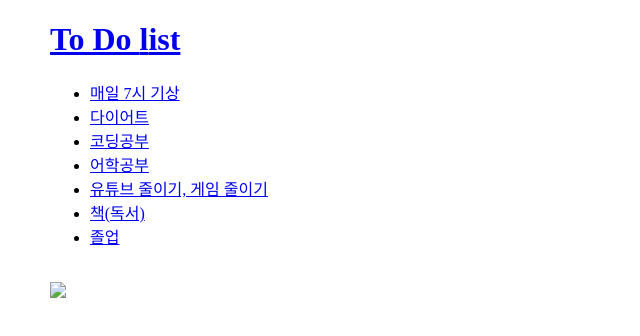
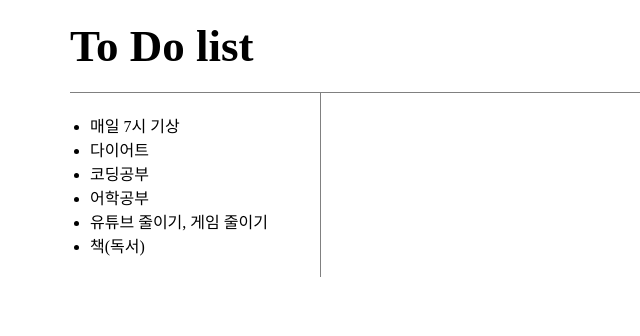
Before and after one commit to a003452/My-first-web-site, a plain HTML site: page index.html in a window 1280 px wide. Shown: the whole page, without its empty margins (0-640 px from the left). Drawn offline with Linux system fonts and the light colour scheme.

Commit message:
Update index.html

```diff
--- a/index.html
+++ b/index.html
@@ -1,11 +1,49 @@
 <!doctype html>
 <html>
   <head>
-    <title>To Do list - Welcome </title>
+    <title>To Do list 4 - Language Study</title>
     <meta charset="utf-8">
+    <style>
+      .overlap {
+        border-right:0;
+      }
+      body {
+        margin:0;
+        padding:20px;
+      }
+      a {
+        color:black;
+        text-decoration:none;
+      }
+      h1 {
+        font-size:45px;
+        text-align:left;
+        border-bottom:1px solid gray;
+        margin:0;
+        padding-bottom:20px;
+      }
+      h2 {
+        border-right:1px solid gray;
+        width:210px;
+        margin:0;
+        text-align:left;
+        padding-right:40px;
+      }
+      ul {
+        border-right:1px solid gray;
+        width:210px;
+        margin:0;
+        padding:20px;
+      }
+      .grid{
+        display: grid;
+        grid-template-columns: 251px 1fr;
+      }
+    </style>
   </head>
   <body style="margin-left: 50px">
-    <h1><a href="index.html">To Do <strong>l</strong>ist</a></h1>
+    <h1><a href="index.html">To Do list</a></h1>
+    <div class="grid">
       <ul>
         <li><a href="1.html">매일 7시 기상</a></li>
         <li><a href="2.html">다이어트</a></li>
@@ -13,11 +51,6 @@
         <li><a href="4.html">어학공부</a></li>
         <li><a href="5.html">유튜브 줄이기, 게임 줄이기</a></li>
         <li><a href="6.html">책(독서)</a></li>
-        <li><a href="7.html">졸업</a></li>
       </ul>
-      <br>
-    <a href="https://cafe.naver.com/studyroom2007" target="_blank" title="studyroom2007">
-    <img src="thomas-bormans-pcpsVsyFp_s-unsplash.jpg" width="40%">
-    </a>
-  </body>
-</html>
+    </body>
+    </html>
```
